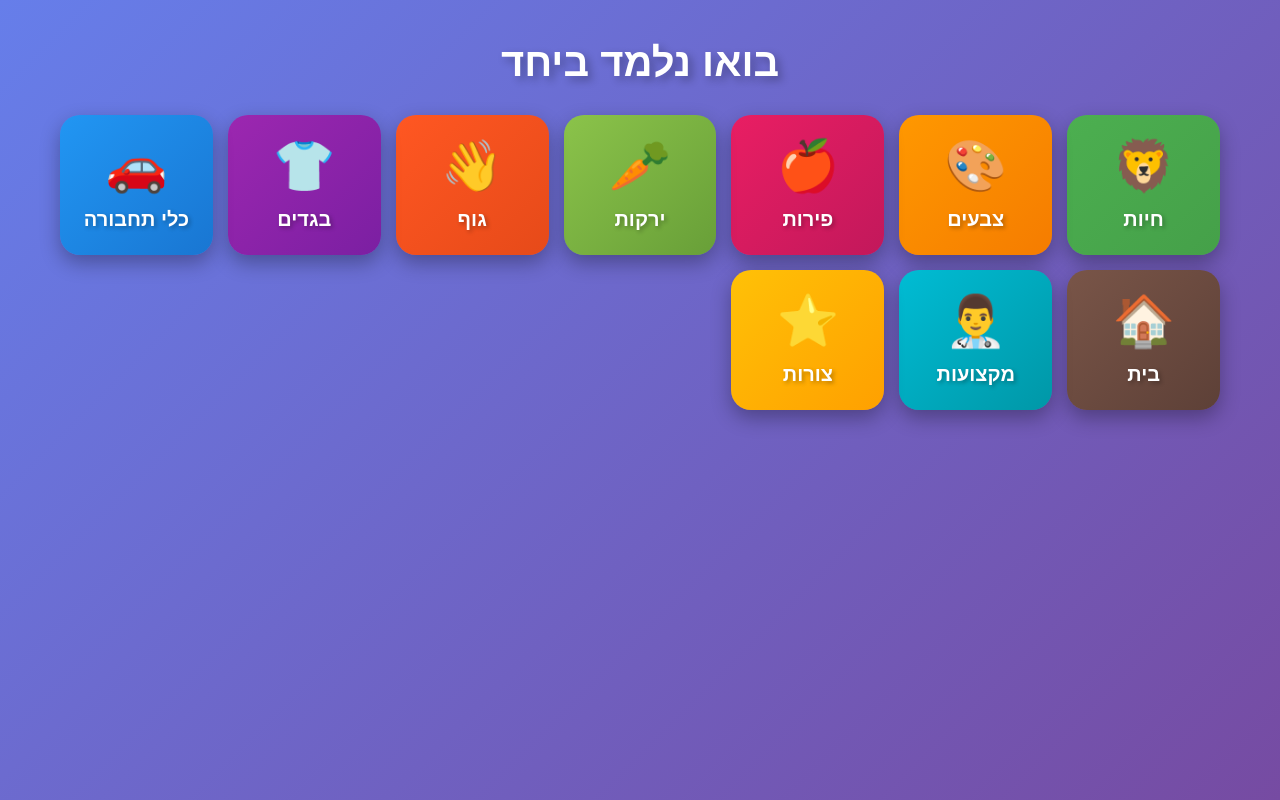
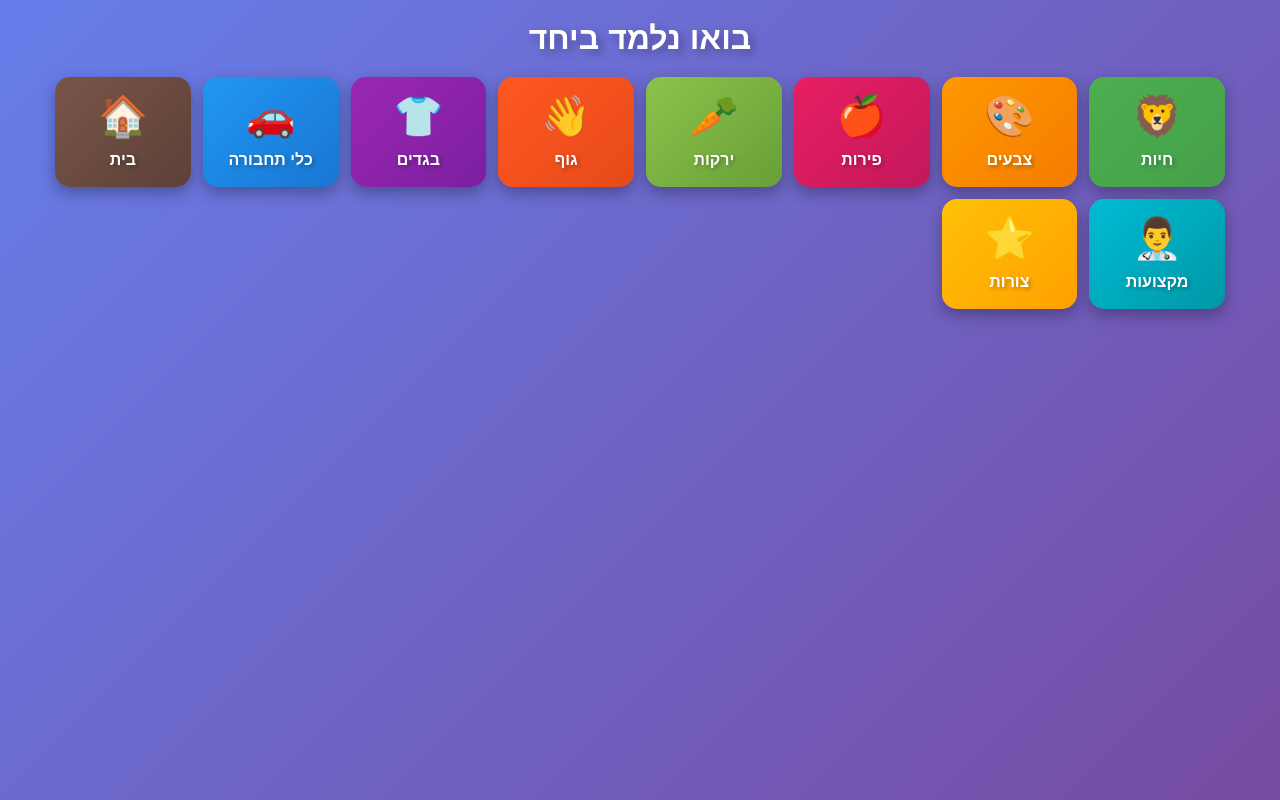
Before and after one commit to denberezovsky/alphabet-adventures, a React (Create React App) app: page / in a window 1280 px wide. Built offline with nearby package versions, Linux system fonts and the light colour scheme.

Commit message:
smaller homepage

```diff
--- a/src/AnimalSpellingGame.js
+++ b/src/AnimalSpellingGame.js
@@ -108,7 +108,7 @@ export default function AnimalSpellingGame({ animal, onBack }) {
         setTimeout(() => playClap(), 1100);
         setTimeout(() => playClap(), 1300);
 
-        // Say the word again using your voice recording, then say "great job!"
+        // Say the word again using your voice recording
         setTimeout(() => {
           console.log('Playing celebration audio');
           if (audioRef.current) {
@@ -116,17 +116,6 @@ export default function AnimalSpellingGame({ animal, onBack }) {
             audioRef.current.play()
               .then(() => {
                 console.log('Celebration audio playing');
-                // After your voice says the word, use TTS for "great job"
-                audioRef.current.onended = () => {
-                  console.log('Starting כל הכבוד voice');
-                  setTimeout(() => {
-                    const praiseUtterance = new SpeechSynthesisUtterance('כל הכבוד!');
-                    praiseUtterance.lang = 'he-IL';
-                    praiseUtterance.rate = 1.1;
-                    praiseUtterance.pitch = 1.2;
-                    speechSynthesis.speak(praiseUtterance);
-                  }, 300);
-                };
               })
               .catch(err => console.error('Celebration audio failed:', err));
           } else {
--- a/src/LandingPage.js
+++ b/src/LandingPage.js
@@ -83,19 +83,20 @@ export default function LandingPage({ onSelectModule }) {
       flexDirection: 'column',
       alignItems: 'center',
       justifyContent: 'flex-start',
-      padding: '40px 20px',
+      padding: '20px 15px',
       direction: 'rtl',
       fontFamily: 'Arial, sans-serif',
       overflowY: 'auto',
-      overflowX: 'hidden'
+      overflowX: 'hidden',
+      WebkitOverflowScrolling: 'touch'
     }}>
 
       {/* Title */}
       <div style={{
-        fontSize: '40px',
+        fontSize: '32px',
         fontWeight: 'bold',
         color: 'white',
-        marginBottom: '30px',
+        marginBottom: '20px',
         textShadow: '4px 4px 8px rgba(0,0,0,0.3)',
         animation: 'fadeIn 1s ease-in',
         textAlign: 'center'
@@ -106,11 +107,11 @@ export default function LandingPage({ onSelectModule }) {
       {/* Module Cards Grid */}
       <div style={{
         display: 'grid',
-        gridTemplateColumns: 'repeat(auto-fit, minmax(140px, 1fr))',
-        gap: '15px',
+        gridTemplateColumns: 'repeat(auto-fit, minmax(120px, 1fr))',
+        gap: '12px',
         maxWidth: '1200px',
         width: '100%',
-        padding: '0 20px',
+        padding: '0 15px',
         marginBottom: '20px'
       }}>
         {modules.map((module) => (
@@ -119,16 +120,16 @@ export default function LandingPage({ onSelectModule }) {
             onClick={() => onSelectModule(module.id)}
             style={{
               background: module.gradient,
-              borderRadius: '20px',
-              padding: '20px 15px',
+              borderRadius: '15px',
+              padding: '15px 10px',
               cursor: 'pointer',
-              boxShadow: '0 8px 20px rgba(0,0,0,0.3)',
+              boxShadow: '0 6px 15px rgba(0,0,0,0.3)',
               transition: 'transform 0.3s, box-shadow 0.3s',
               display: 'flex',
               flexDirection: 'column',
               alignItems: 'center',
               justifyContent: 'center',
-              minHeight: '140px'
+              minHeight: '110px'
             }}
             onMouseEnter={(e) => {
               e.currentTarget.style.transform = 'translateY(-10px) scale(1.05)';
@@ -146,14 +147,14 @@ export default function LandingPage({ onSelectModule }) {
             }}
           >
             <div style={{
-              fontSize: '50px',
-              marginBottom: '10px',
+              fontSize: '40px',
+              marginBottom: '8px',
               animation: 'bounce 2s infinite'
             }}>
               {module.emoji}
             </div>
             <div style={{
-              fontSize: '20px',
+              fontSize: '16px',
               fontWeight: 'bold',
               color: 'white',
               textShadow: '2px 2px 4px rgba(0,0,0,0.3)',
```
